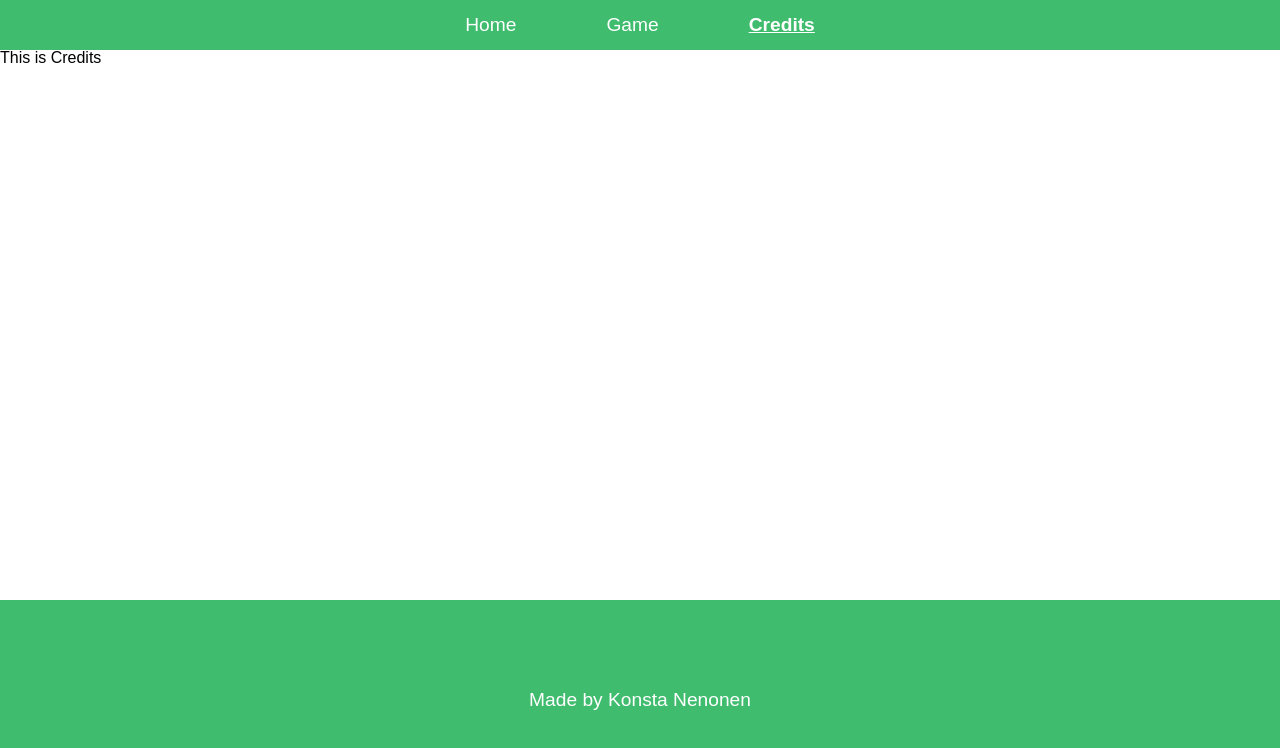
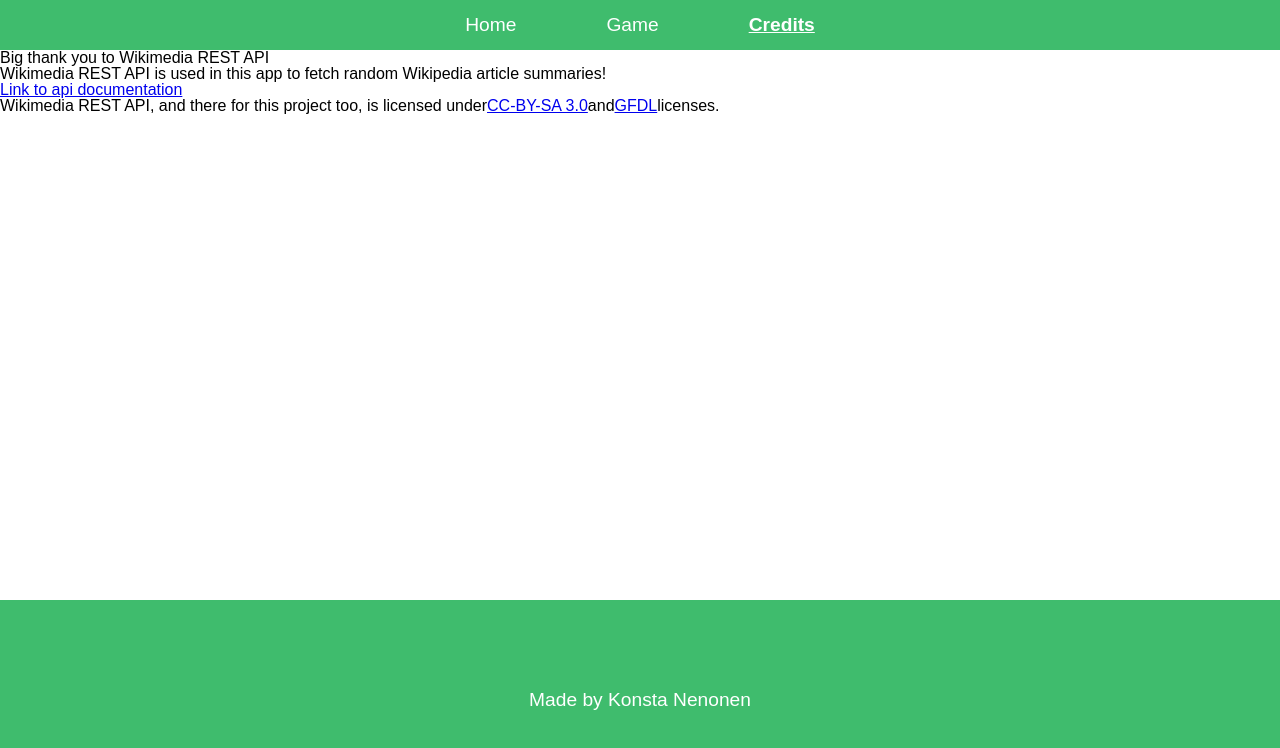
Before and after one commit to Konstanenonen/typing-game, a React (Create React App) app: page /credits in a window 1280 px wide. Shown: the top 748 px of the page. Built offline with nearby package versions, Linux system fonts and the light colour scheme.

Commit message:
Added content to the credits page

```diff
--- a/src/routes/credits.tsx
+++ b/src/routes/credits.tsx
@@ -1,7 +1,27 @@
 import React from 'react';
 
 function Credits() {
-  return <div>This is Credits</div>;
+  return (
+    <div>
+      <h1>Big thank you to Wikimedia REST API</h1>
+      <p>
+        Wikimedia REST API is used in this app to fetch random Wikipedia article
+        summaries!
+      </p>
+      <a href="https://www.mediawiki.org/wiki/Wikimedia_REST_API">
+        Link to api documentation
+      </a>
+      <p>
+        Wikimedia REST API, and there for this project too, is licensed under
+        <a href="https://creativecommons.org/licenses/by-sa/3.0/">
+          CC-BY-SA 3.0
+        </a>
+        and
+        <a href="GFDL">GFDL</a>
+        licenses.
+      </p>
+    </div>
+  );
 }
 
 export default Credits;
```
